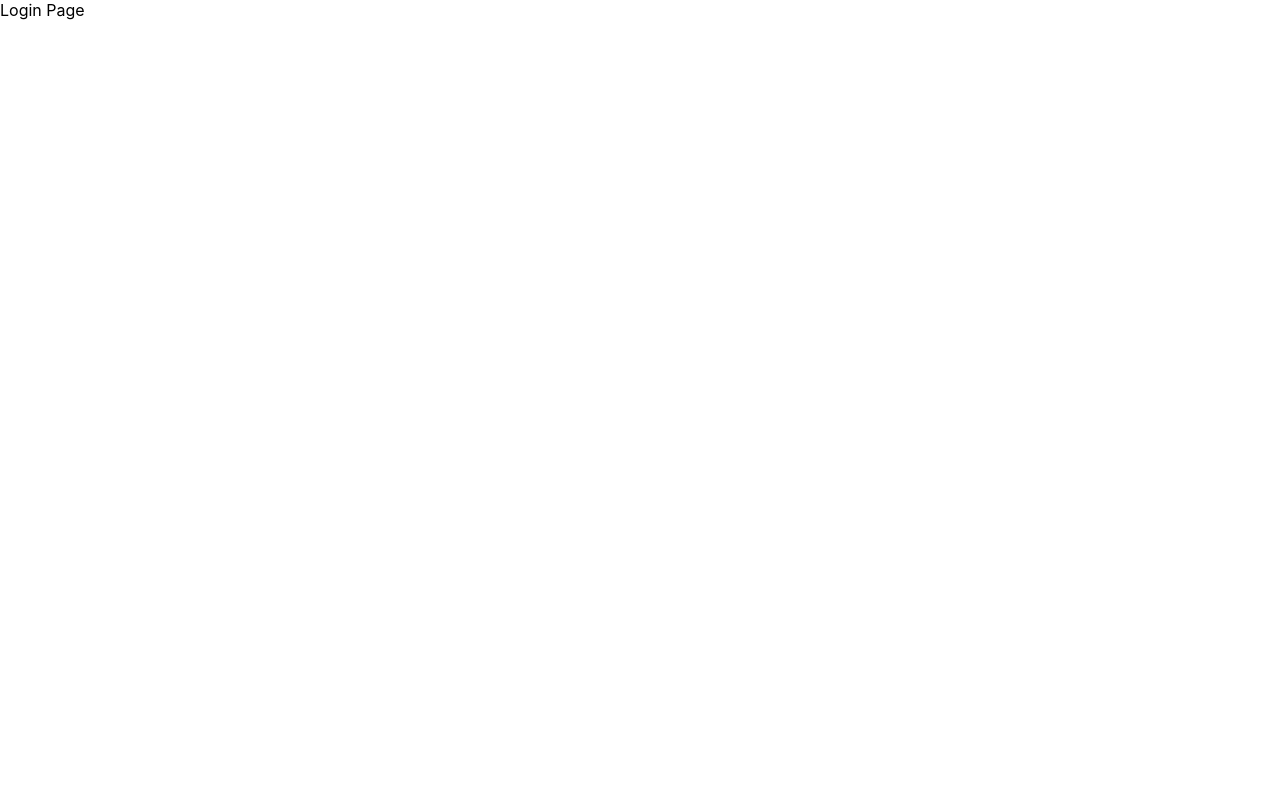
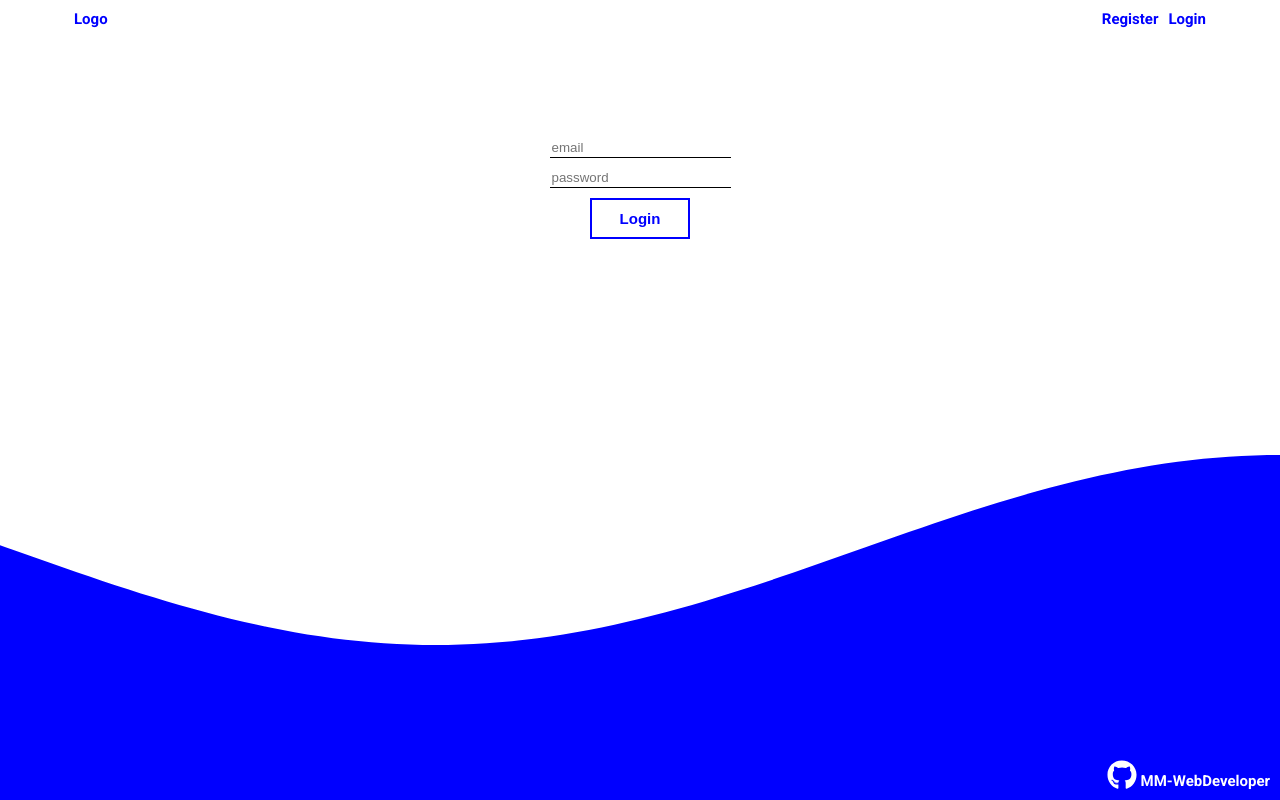
Before and after one commit to MM-WebDeveloper/Unnamed, a Next.js app in the folder frontend/: page /login in a window 1280 px wide. Built offline with nearby package versions, Linux system fonts and the light colour scheme.

Commit message:
added the login, register and home page, also the css for them

```diff
--- /dev/null
+++ b/frontend/components/Footer.tsx
@@ -0,0 +1,20 @@
+import React from 'react';
+import styles from '../styles/Footer.module.css';
+import Link from 'next/link';
+import { FontAwesomeIcon } from '@fortawesome/react-fontawesome';
+import { faGithub } from '@fortawesome/free-brands-svg-icons';
+
+interface FooterProps {}
+
+const Footer: React.FC<FooterProps> = ({}) => {
+  return (
+    <div className={styles['footer']}>
+      <Link href="https://github.com/MM-WebDeveloper">
+        <a target="_blank" rel="noopener noreferrer">
+          <FontAwesomeIcon icon={faGithub} size="2x" /> MM-WebDeveloper
+        </a>
+      </Link>
+    </div>
+  );
+};
+export default Footer;
--- /dev/null
+++ b/frontend/components/Navbar.tsx
@@ -0,0 +1,25 @@
+import React from 'react';
+import Link from 'next/link';
+import styles from '../styles/Navbar.module.css';
+
+interface NavbarProps {}
+
+const Navbar: React.FC<NavbarProps> = ({}) => {
+  return (
+    <nav className={styles['nav']}>
+      <Link href="/">
+        <a className={styles['nav__link']}>Logo</a>
+      </Link>
+
+      <div className={styles['nav__links']}>
+        <Link href="/register">
+          <a className={styles['nav__link']}>Register</a>
+        </Link>
+        <Link href="/login">
+          <a className={styles['nav__link']}>Login</a>
+        </Link>
+      </div>
+    </nav>
+  );
+};
+export default Navbar;
--- a/frontend/package.json
+++ b/frontend/package.json
@@ -9,6 +9,10 @@
     "lint": "next lint"
   },
   "dependencies": {
+    "@fortawesome/fontawesome-svg-core": "^1.2.36",
+    "@fortawesome/free-brands-svg-icons": "^5.15.4",
+    "@fortawesome/free-solid-svg-icons": "^5.15.4",
+    "@fortawesome/react-fontawesome": "^0.1.16",
     "next": "12.0.3",
     "react": "17.0.2",
     "react-dom": "17.0.2"
--- a/frontend/pages/_app.tsx
+++ b/frontend/pages/_app.tsx
@@ -1,7 +1,18 @@
-import '../styles/globals.css'
-import type { AppProps } from 'next/app'
+import '../styles/globals.css';
+import type { AppProps } from 'next/app';
+import Nav from '../components/Navbar';
+import Head from 'next/head';
 
 function MyApp({ Component, pageProps }: AppProps) {
-  return <Component {...pageProps} />
+  return (
+    <>
+      <Head>
+        <meta name="viewport" content="initial-scale=1.0, width=device-width" />
+        <title>Test</title>
+      </Head>
+      <Nav />
+      <Component {...pageProps} />
+    </>
+  );
 }
-export default MyApp
+export default MyApp;
--- a/frontend/pages/login.tsx
+++ b/frontend/pages/login.tsx
@@ -1,8 +1,48 @@
-import React from 'react';
+import React, { useState } from 'react';
+import Footer from '../components/Footer';
 
 interface loginProps {}
 
 const login: React.FC<loginProps> = ({}) => {
-  return <div>Login Page</div>;
+  const [email, setEmail] = useState('');
+  const [password, setPassword] = useState('');
+
+  const onSubmit = () => {
+    console.log('happened');
+  };
+  return (
+    <div>
+      <form className={'form'} onSubmit={onSubmit}>
+        <div>
+          <label htmlFor="email" />
+          <input
+            className={'form__input'}
+            value={email}
+            placeholder="email"
+            onChange={(e) => {
+              setEmail(e.target.value);
+            }}
+          />
+        </div>
+        <div>
+          <label htmlFor="password" />
+          <input
+            className={'form__input'}
+            value={password}
+            type="password"
+            placeholder="password"
+            onChange={(e) => {
+              setPassword(e.target.value);
+            }}
+          />
+        </div>
+        <button className={'form__btn'} type="submit">
+          Login
+        </button>
+      </form>
+      <div className={'waves'} />
+      <Footer />
+    </div>
+  );
 };
 export default login;
--- /dev/null
+++ b/frontend/styles/Footer.module.css
@@ -0,0 +1,18 @@
+.footer {
+  background: var(--primary-color);
+  width: 100%;
+  height: 100px;
+  position: absolute;
+  bottom: 0;
+  padding: 1rem;
+  font-size: 1.5rem;
+  font-weight: bold;
+  color: var(--secondary-color);
+  display: flex;
+  justify-content: flex-end;
+}
+
+.footer a {
+  align-self: flex-end;
+  margin: 0;
+}
--- /dev/null
+++ b/frontend/styles/Navbar.module.css
@@ -0,0 +1,30 @@
+.nav {
+  padding: 1rem;
+  background: var(--secondary-color);
+  width: 90%;
+  display: flex;
+  justify-content: space-between;
+  margin: auto;
+  align-items: center;
+}
+
+.nav__logo {
+  color: var(--primary-color);
+  font-size: 1.5rem;
+  font-weight: bold;
+}
+
+.nav__links {
+  display: flex;
+  list-style: none;
+}
+
+.nav__link {
+  color: var(--primary-color);
+  font-size: 1.5rem;
+  font-weight: bold;
+}
+
+.nav__link:nth-of-type(1) {
+  margin-right: 10px;
+}
--- a/frontend/styles/globals.css
+++ b/frontend/styles/globals.css
@@ -1,9 +1,21 @@
+@import url('https://fonts.googleapis.com/css2?family=Roboto:wght@300;700&display=swap');
+
+:root {
+  --primary-color: #0000ff;
+  --secondary-color: #fff;
+}
+
+html {
+  font-size: 62.5%;
+}
+
 html,
 body {
   padding: 0;
   margin: 0;
-  font-family: -apple-system, BlinkMacSystemFont, Segoe UI, Roboto, Oxygen,
-    Ubuntu, Cantarell, Fira Sans, Droid Sans, Helvetica Neue, sans-serif;
+  height: 100%;
+  font-family: 'Roboto', -apple-system, BlinkMacSystemFont, Segoe UI, Roboto,
+    Oxygen, Ubuntu, Cantarell, Fira Sans, Droid Sans, Helvetica Neue, sans-serif;
 }
 
 a {
@@ -14,3 +26,155 @@ a {
 * {
   box-sizing: border-box;
 }
+
+#__next {
+  height: 100%;
+}
+
+/* Global form CSS */
+
+.form {
+  margin-top: 90px;
+  left: 20px;
+  display: flex;
+  flex-direction: column;
+  align-items: center;
+}
+
+.form__input {
+  margin-top: 10px;
+  padding: 0.2rem;
+  border: none;
+  border-bottom: 1.5px solid black;
+}
+
+.form__input:focus {
+  outline: none;
+}
+
+.form__btn {
+  margin-top: 10px;
+  color: var(--primary-color);
+  font-weight: bold;
+  padding: 1rem;
+  cursor: pointer;
+  background: none;
+  border: 2px solid var(--primary-color);
+  font-size: 1.5rem;
+  width: 10rem;
+}
+
+/* Global Aesthetic CSS */
+.waves {
+  background: blue;
+  height: 500px;
+  width: 100%;
+  position: fixed;
+  bottom: 0;
+  transform: rotate(180deg);
+  clip-path: polygon(
+    100% 0%,
+    0% 0%,
+    0% 69%,
+    1% 68.98%,
+    2% 68.91%,
+    3% 68.81%,
+    4% 68.66%,
+    5% 68.46%,
+    6% 68.23%,
+    7% 67.95%,
+    8% 67.64%,
+    9% 67.28%,
+    10% 66.89%,
+    11% 66.45%,
+    12% 65.98%,
+    13% 65.47%,
+    14% 64.93%,
+    15% 64.36%,
+    16% 63.75%,
+    17% 63.11%,
+    18% 62.44%,
+    19% 61.74%,
+    20% 61.02%,
+    21% 60.27%,
+    22% 59.49%,
+    23% 58.7%,
+    24% 57.88%,
+    25% 57.05%,
+    26% 56.21%,
+    27% 55.34%,
+    28% 54.47%,
+    29% 53.59%,
+    30% 52.69%,
+    31% 51.79%,
+    32% 50.89%,
+    33% 49.99%,
+    34% 49.08%,
+    35% 48.18%,
+    36% 47.28%,
+    37% 46.39%,
+    38% 45.51%,
+    39% 44.63%,
+    40% 43.77%,
+    41% 42.92%,
+    42% 42.09%,
+    43% 41.28%,
+    44% 40.49%,
+    45% 39.71%,
+    46% 38.97%,
+    47% 38.24%,
+    48% 37.54%,
+    49% 36.88%,
+    50% 36.24%,
+    51% 35.63%,
+    52% 35.05%,
+    53% 34.51%,
+    54% 34.01%,
+    55% 33.54%,
+    56% 33.1%,
+    57% 32.71%,
+    58% 32.35%,
+    59% 32.04%,
+    60% 31.76%,
+    61% 31.53%,
+    62% 31.34%,
+    63% 31.19%,
+    64% 31.08%,
+    65% 31.02%,
+    66% 31%,
+    67% 31.02%,
+    68% 31.09%,
+    69% 31.2%,
+    70% 31.35%,
+    71% 31.54%,
+    72% 31.78%,
+    73% 32.05%,
+    74% 32.37%,
+    75% 32.73%,
+    76% 33.12%,
+    77% 33.56%,
+    78% 34.03%,
+    79% 34.54%,
+    80% 35.08%,
+    81% 35.66%,
+    82% 36.27%,
+    83% 36.91%,
+    84% 37.58%,
+    85% 38.28%,
+    86% 39%,
+    87% 39.75%,
+    88% 40.53%,
+    89% 41.32%,
+    90% 42.14%,
+    91% 42.97%,
+    92% 43.82%,
+    93% 44.68%,
+    94% 45.55%,
+    95% 46.44%,
+    96% 47.33%,
+    97% 48.23%,
+    98% 49.13%,
+    99% 50.04%,
+    100% 50.94%
+  );
+}
```
Also changed, not shown: frontend/pages/index.tsx (+9 -4 lines), frontend/pages/register.tsx (+42 -2 lines), frontend/styles/Register.module.css (added), 1 other file (tests, documents, lock files or other folders).
